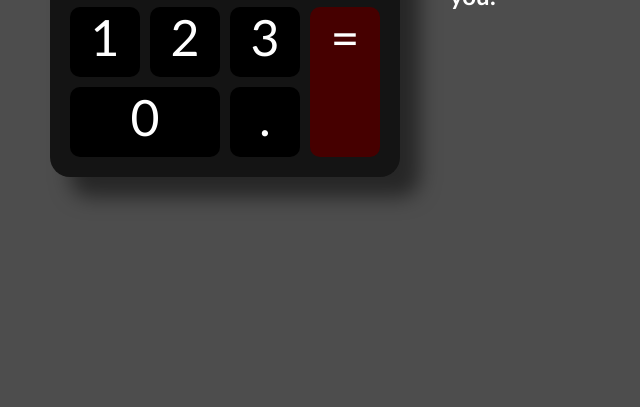
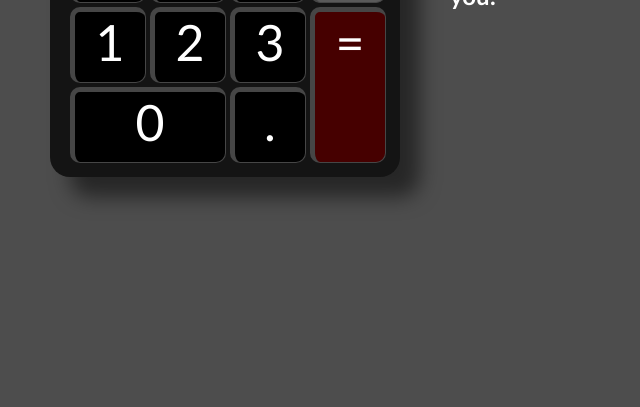
Before and after one commit to SHWUN2020/calculator, a plain HTML site: page index.html in a window 1280 px wide. Shown: the part 393-800 px from the top of the page, without its empty margins (0-640 px from the left). Drawn offline with Linux system fonts and the light colour scheme.

Commit message:
The basic calculator design has simple buttons and a simple appearance.

```diff
--- a/style.css
+++ b/style.css
@@ -32,6 +32,17 @@ body {
     position:absolute;
     text-align: center;
     font-size: 50px;
+    cursor: pointer;
+    border-top: 5px solid #464646;
+    border-left: 5px solid #464646;
+    border-right: 1px solid #464646;
+    border-bottom: 1px solid #464646;
+}
+#num:hover{
+    box-shadow: 0 0 2px 2px #fbff00 inset;
+}
+#num:active{
+    border: none;
 }
 .num9{
     width: 70px;
```
